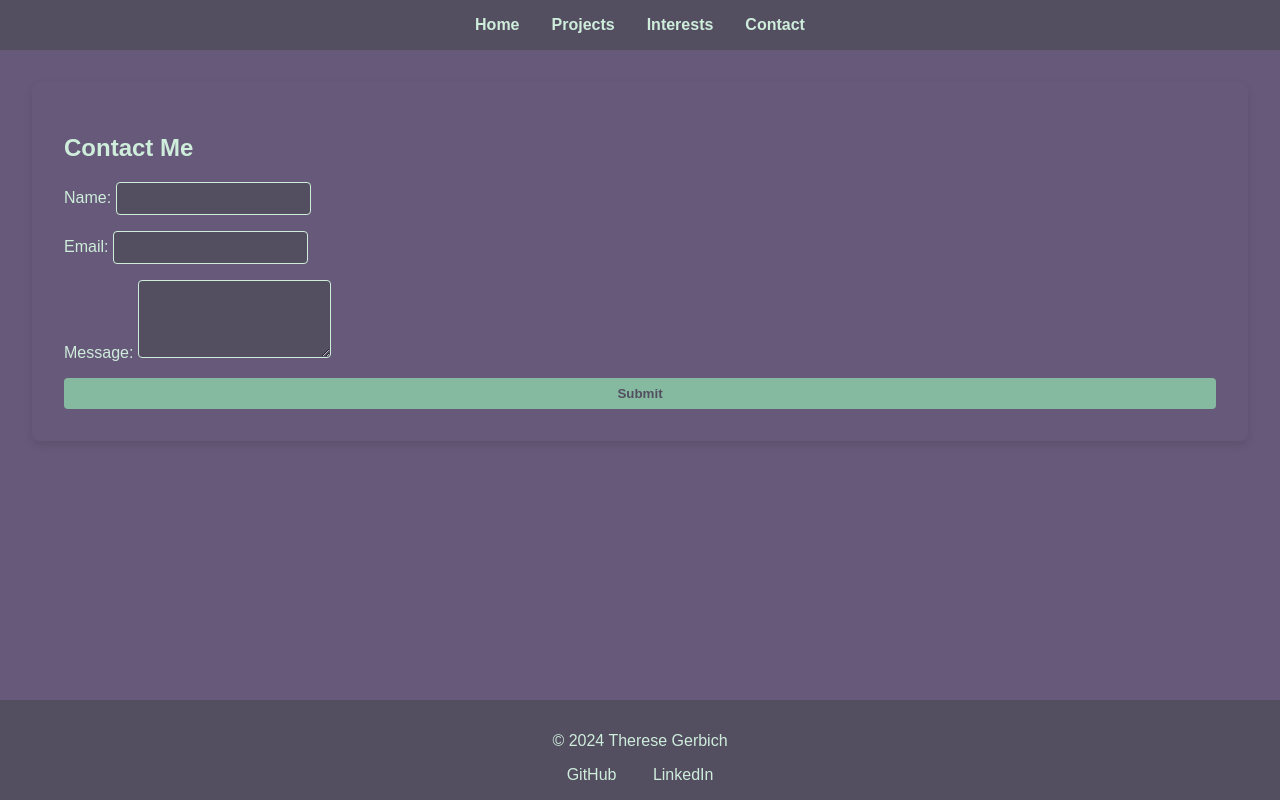
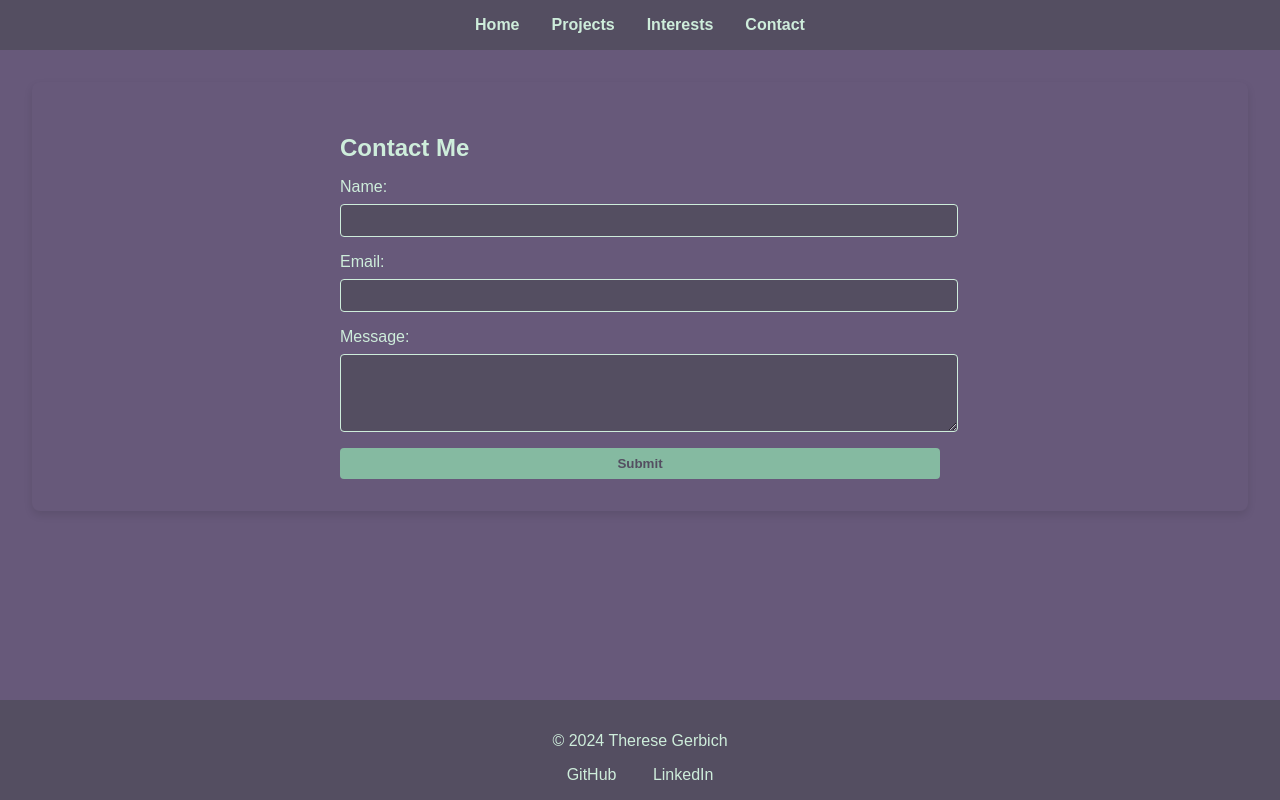
Before and after one commit to tmgerbich/portfolio, a plain HTML site: page contact.html in a window 1280 px wide. Drawn offline with Linux system fonts and the light colour scheme.

Commit message:
adjusted contact page styling

```diff
--- a/contact.html
+++ b/contact.html
@@ -23,6 +23,7 @@
 
         <main>
             <section id="contact">
+                <div class="contact-container">
                     <h1>Contact Me</h1>
                     <form action="#" method="post">
                         <div class="form-group">
@@ -39,6 +40,7 @@
                         </div>
                         <button type="submit">Submit</button>
                     </form>
+                </div>
             </section>
         </main>
 
--- a/styles.css
+++ b/styles.css
@@ -165,12 +165,31 @@ footer div a:hover {
     box-shadow: 0 4px 8px rgba(0, 0, 0, 0.1);
 }
 
+.contact-container {
+    display: flex;
+    flex-direction: column;
+    align-items: center;
+    width: 100%;
+    max-width: 600px; /* Set a max-width for better alignment */
+    margin: 0 auto; /* Center the container */
+}
+
+#contact h1 {
+    width: 100%;
+    margin-bottom: 1rem;
+    text-align: left; /* Align text to the left */
+}
+
 #contact form {
     display: flex;
     flex-direction: column;
+    width: 100%; /* Ensure the form takes full width */
 }
 
 #contact .form-group {
+    display: flex;
+    flex-direction: column;
+    width: 100%;
     margin-bottom: 1rem;
 }
 
@@ -186,6 +205,7 @@ footer div a:hover {
     border-radius: 4px;
     background-color: #544E61;
     color: #CEEDDB;
+    width: 100%; /* Ensure the input fields take full width */
 }
 
 #contact button {
@@ -197,6 +217,7 @@ footer div a:hover {
     font-weight: bold;
     cursor: pointer;
     transition: background-color 0.3s;
+    width: 100%;
 }
 
 #contact button:hover {
```
Lines whose indentation alone changed are shown as unchanged.
